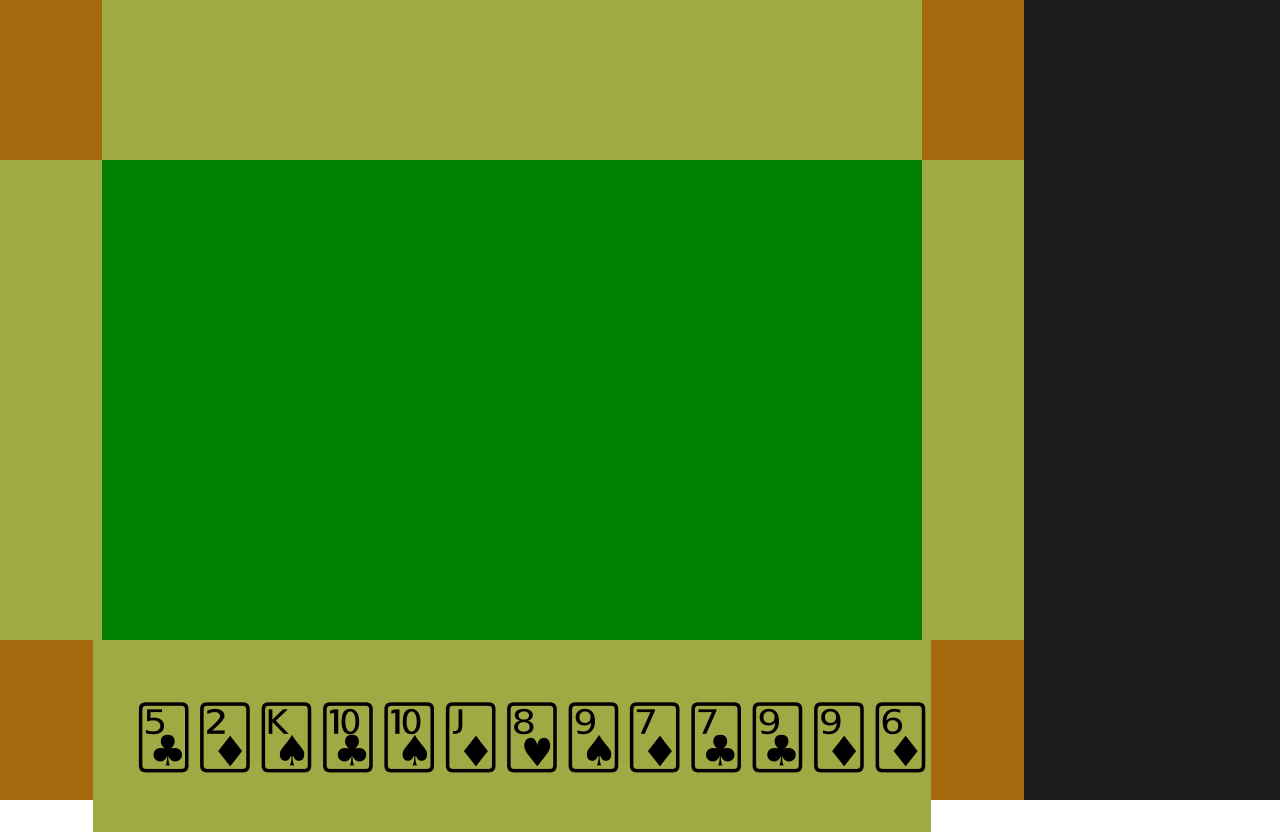
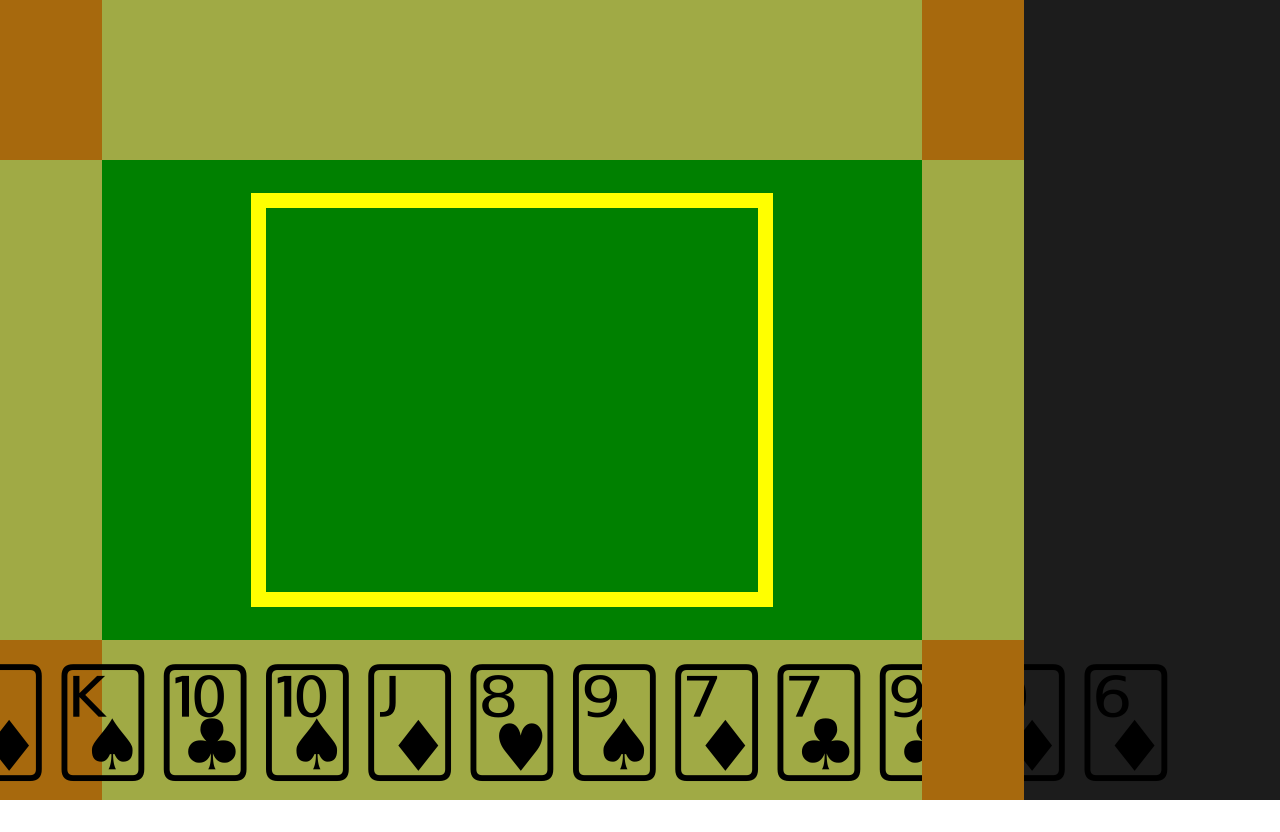
Before and after one commit to perqss/BridgeWebApp, a React (Create React App) app in the folder bridge-app/: page /game in a window 1280 px wide. After the commit the page ends 800 px from the top, so only its background shows below. Built offline with nearby package versions, Linux system fonts and the light colour scheme.

Commit message:
css changes

```diff
--- a/bridge-app/src/App.css
+++ b/bridge-app/src/App.css
@@ -36,3 +36,9 @@
     transform: rotate(360deg);
   }
 }
+
+.center {
+  display: flex;
+  justify-content: center;
+  align-items: center;
+}
--- a/bridge-app/src/pages/Game.js
+++ b/bridge-app/src/pages/Game.js
@@ -11,25 +11,25 @@ const dealer = new Dealer();
 const hands = dealer.deal();
 
 const Game = () => {
-  console.log("Deal")
-  console.log(hands.north)
-  console.log(hands.south)
-  console.log(hands.west)
-  console.log(hands.west)
+  console.log("Deal");
+  console.log(hands.north);
+  console.log(hands.south);
+  console.log(hands.west);
+  console.log(hands.west);
   console.log("----");
 
-  const cardsSouth = hands.south.cards
-  const cardPlayedSouth = []
+  const cardsSouth = hands.south.cards;
+  const cardPlayedSouth = [];
 
-  const [updatedCardsSouth, updateCardsSouth] = React.useState(cardsSouth)
-  const [updatedCardsPlayedSouth, updateCardsPlayedSouth] = React.useState(cardPlayedSouth)
+  const [updatedCardsSouth, updateCardsSouth] = React.useState(cardsSouth);
+  const [updatedCardsPlayedSouth, updateCardsPlayedSouth] = React.useState(cardPlayedSouth)  ;
 
   function handleRemove(id) {
     const newCardsPlayedSouth = updatedCardsSouth.filter((card) => card.id === id);
     const newCardsSouth = updatedCardsSouth.filter((card) => card.id !== id);
 
-    updateCardsSouth(newCardsSouth)
-    updateCardsPlayedSouth(newCardsPlayedSouth)
+    updateCardsSouth(newCardsSouth);
+    updateCardsPlayedSouth(newCardsPlayedSouth);
   }
 
   return (
@@ -50,11 +50,20 @@ const Game = () => {
           </div>
           <div id="Table">
             <ul id="CardPlayedSouth">
-              {updatedCardsPlayedSouth.map((card) => (
-              <li>
-              <CardView id={card.id} />
+              {updatedCardsPlayedSouth.map((card, index) => (
+              <li key={index}>
+              <CardView
+                id={card.id}
+              />
               </li>))}
             </ul>
+            <div id="AuctionRectangle">
+                <div id="InnerAuctionRectangle">
+
+                </div>
+            </div>
+
+
           </div>
           <div id="HandEast">
 
@@ -65,9 +74,14 @@ const Game = () => {
           <div id="DownLeftCorner">
           </div>
           <ul id="HandSouth">
-            {updatedCardsSouth.map((card) => (
-            <li onClick={() => handleRemove(card.id)}>
-            <CardView id={card.id} />
+            {updatedCardsSouth.map((card, index) => (
+            <li
+              onClick={() => handleRemove(card.id)}
+              key={index}
+            >
+            <CardView
+              id={card.id}
+            />
             </li>))}
           </ul>
           <div id="DownRightCorner">
--- a/bridge-app/src/style/game/CardView.css
+++ b/bridge-app/src/style/game/CardView.css
@@ -1,3 +1,5 @@
 .CardView {
-  font-size: 60px;
+  font-size: 100px;
+  margin: 0;
+  padding: 0;
 }
--- a/bridge-app/src/style/game/ContainerDown.css
+++ b/bridge-app/src/style/game/ContainerDown.css
@@ -11,9 +11,12 @@
 
 #HandSouth {
     width: 80%;
-    margin: auto;
     display: flex;
+    margin: 0;
+    padding: 0;
     flex-direction: row;
+    justify-content: center;
+    align-items: center;
     list-style-type: none;
     background-color: rgb(160, 170, 69);
 }
@@ -22,3 +25,7 @@
     width: 10%;
     background-color: rgb(167, 105, 13);
 }
+
+#CardPlayedSouth {
+    padding: 0;
+}
--- a/bridge-app/src/style/game/ContainerMiddle.css
+++ b/bridge-app/src/style/game/ContainerMiddle.css
@@ -13,6 +13,9 @@
 
 #Table {
     width: 80%;
+    display: flex;
+    justify-content: center;
+    align-items: center;
     background-color: green;
 }
 
@@ -20,3 +23,10 @@
     width: 10%;
     background-color: rgb(160, 170, 69);
 }
+
+#AuctionRectangle {
+    background-color: green;
+    width: 60%;
+    height: 80%;
+    border: 15px solid yellow;
+}
```
